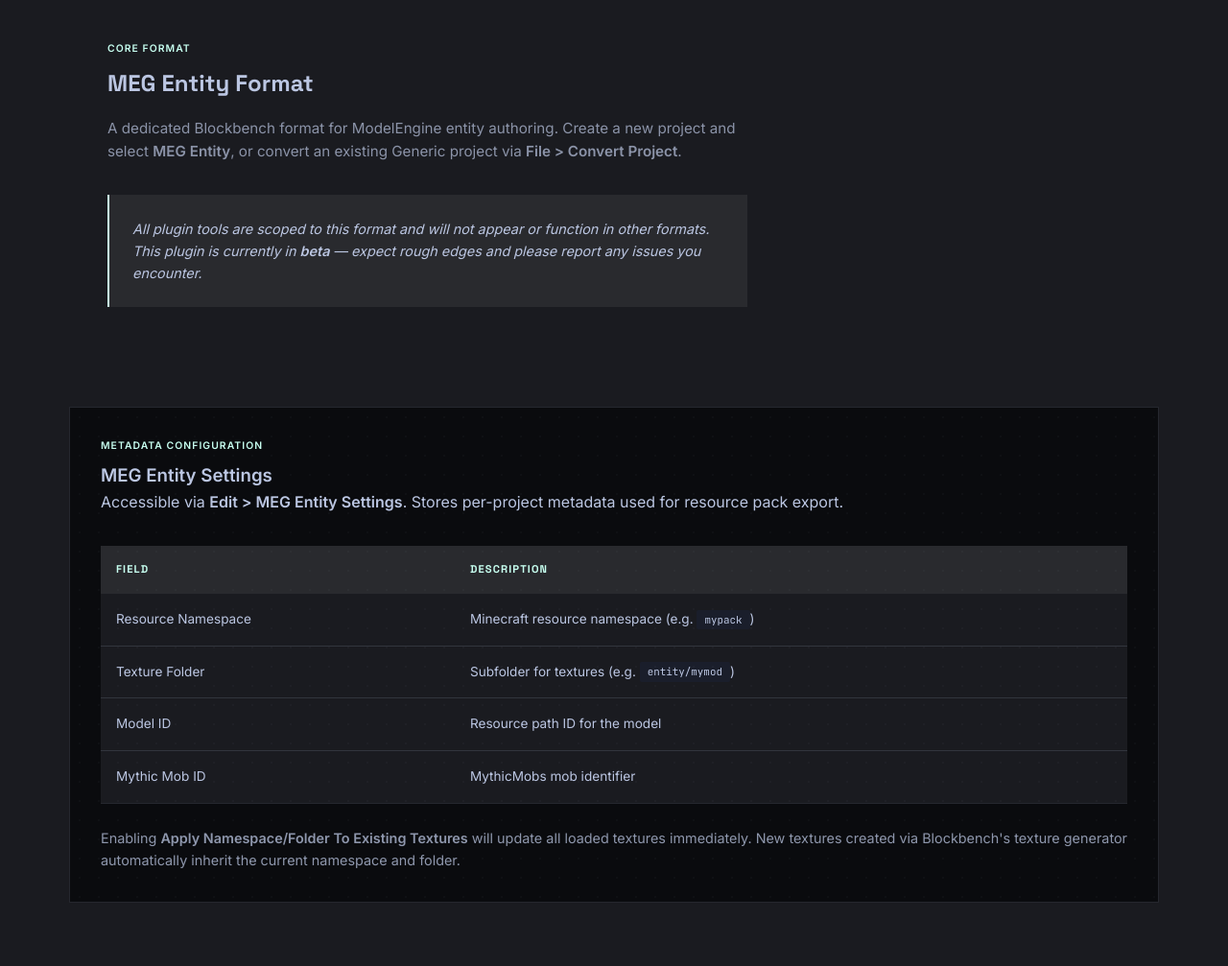
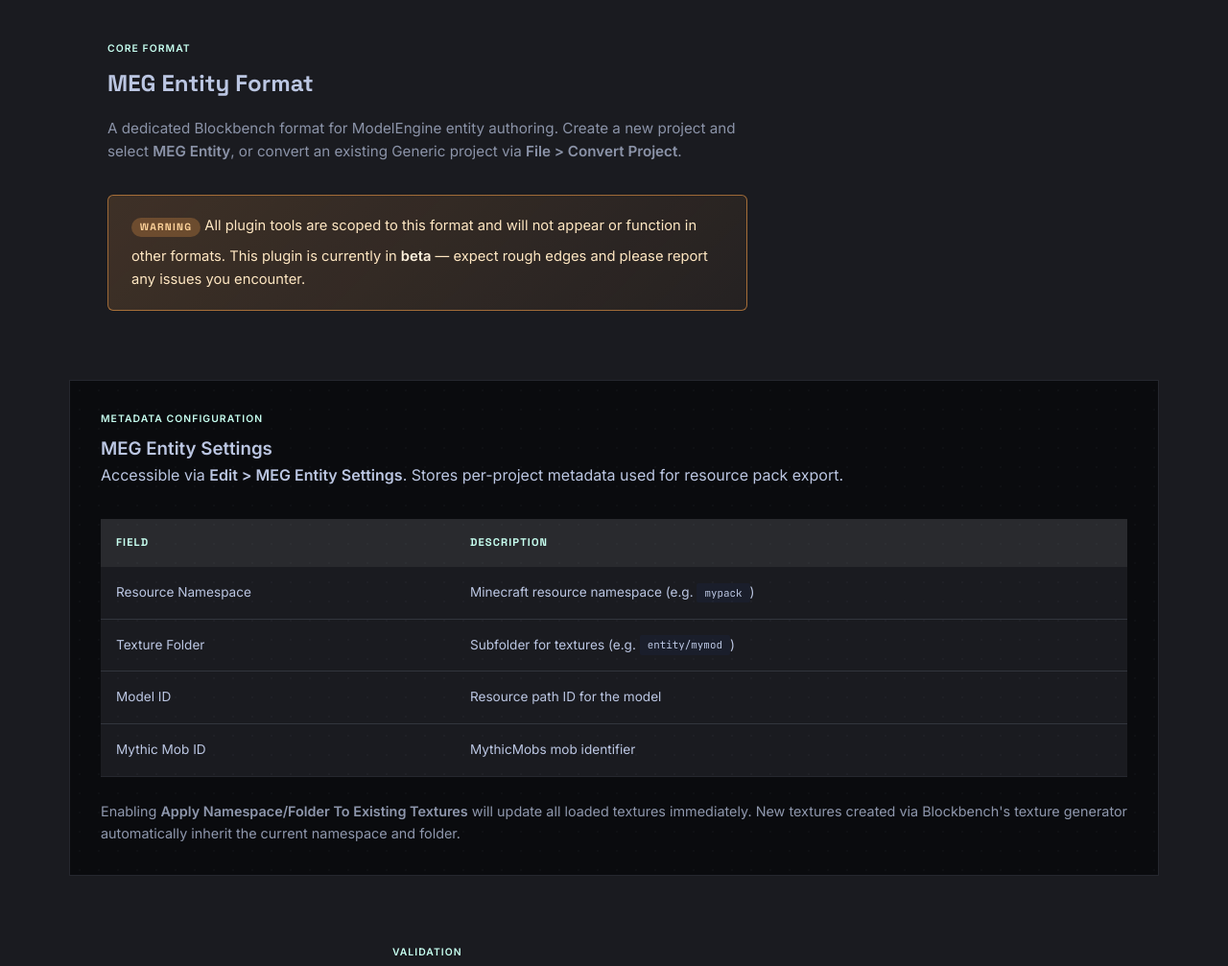
Before and after one commit to Archontas123/ModelEngine-Entity-BB-Plugin, a plain HTML site: page index.html in a window 1280 px wide. Shown: the part 1103-2110 px from the top of the page at 96% size. Drawn offline with Linux system fonts and the light colour scheme.

Commit message:
Refine warning styling and center docs section intros

```diff
--- a/index.html
+++ b/index.html
@@ -276,13 +276,46 @@
             font-size: 0.8em;
         }
 
+        .centered-section > .meta-tag,
+        .centered-section > h3,
+        .centered-section > p {
+            text-align: center;
+            margin-left: auto;
+            margin-right: auto;
+        }
+
+        .centered-section > p {
+            max-width: 72ch;
+        }
+
         .warning-box {
-            background: var(--surface-container-high);
-            border-left: 2px solid var(--secondary);
-            padding: 1.5rem;
-            margin: 2rem 0;
-            font-size: 0.9rem;
-            font-style: italic;
+            background: linear-gradient(135deg, rgba(255, 164, 74, 0.16), rgba(255, 164, 74, 0.05));
+            border: 1px solid rgba(255, 164, 74, 0.55);
+            border-radius: 6px;
+            padding: 1.25rem 1.5rem 1.2rem;
+            margin: 2rem 0 0;
+            font-size: 0.92rem;
+            font-style: normal;
+            color: #ffe7c2;
+        }
+
+        .warning-box::before {
+            content: "Warning";
+            display: inline-block;
+            margin-bottom: 0.6rem;
+            padding: 0.1rem 0.55rem;
+            border-radius: 999px;
+            font-family: var(--font-display);
+            font-size: 0.65rem;
+            font-weight: 700;
+            letter-spacing: 0.12em;
+            text-transform: uppercase;
+            background: rgba(255, 164, 74, 0.25);
+            color: #ffd39a;
+        }
+
+        .warning-box strong {
+            color: #fff2dd;
         }
 
         footer {
@@ -358,7 +391,7 @@
                         <span class="meta-tag">Core Format</span>
                         <h3>MEG Entity Format</h3>
                         <p>A dedicated Blockbench format for ModelEngine entity authoring. Create a new project and select <strong>MEG Entity</strong>, or convert an existing Generic project via <strong>File > Convert Project</strong>.</p>
-                        <div class="warning-box">
+                        <div class="warning-box" role="alert">
                             All plugin tools are scoped to this format and will not appear or function in other formats. This plugin is currently in <strong>beta</strong> — expect rough edges and please report any issues you encounter.
                         </div>
                     </div>
@@ -385,7 +418,7 @@
 
                 <!-- Validation -->
                 <div class="grid" style="margin-top: 2rem;">
-                    <div class="card" style="grid-column: span 2;">
+                    <div class="card centered-section" style="grid-column: span 2;">
                         <span class="meta-tag">Validation</span>
                         <h3>Error Scanner</h3>
                         <p style="margin-bottom: 1.5rem;">Open via the <strong>MEG Validate</strong> button in the left sidebar (Edit mode only), <strong>Edit > Show Error List</strong>, or press <span class="badge">Y</span>. Clicking <strong>See cube</strong> or <strong>See bone</strong> selects that element and closes the dialog.</p>
@@ -422,7 +455,7 @@
 
                 <!-- Bone Behaviors -->
                 <div class="grid" style="margin-top: 2rem;">
-                    <div class="card" style="grid-column: span 2;">
+                    <div class="card centered-section" style="grid-column: span 2;">
                         <span class="meta-tag">Automated Prefixing</span>
                         <h3>Bone Behaviors</h3>
                         <p style="margin-bottom: 1.5rem;">Right-click any bone group and select <strong>Add Bone Behavior</strong>. Applies a ModelEngine prefix to the bone name. <strong>Replace Existing Known Behavior Prefix</strong> strips any existing MEG prefix before applying the new one.</p>
```
